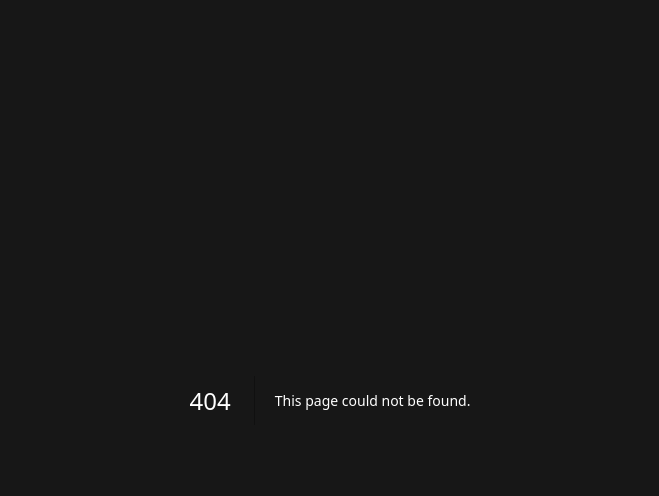
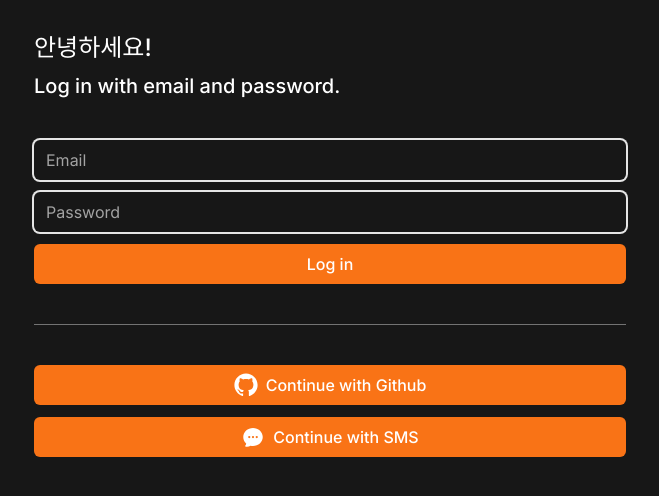
Before and after one commit to myungjinki91/nomadcoders-carrot-market, a Next.js app: page /login in a window 1280 px wide. Before the commit this address had no page. Shown: the top 496 px of the page, without its empty margins (310-969 px from the left). Built offline with nearby package versions, Linux system fonts and the light colour scheme.

Commit message:
4.3 Log in Screen

```diff
--- /dev/null
+++ b/app/login/page.tsx
@@ -0,0 +1,25 @@
+import FormButton from "@/components/form-btn";
+import FormInput from "@/components/form-input";
+import SocialLogin from "@/components/social-login";
+
+export default function LogIn() {
+  return (
+    <div className="flex flex-col gap-10 py-8 px-6">
+      <div className="flex flex-col gap-2 *:font-medium">
+        <h1 className="text-2xl">안녕하세요!</h1>
+        <h2 className="text-xl">Log in with email and password.</h2>
+      </div>
+      <form className="flex flex-col gap-3">
+        <FormInput type="email" placeholder="Email" required errors={[]} />
+        <FormInput
+          type="password"
+          placeholder="Password"
+          required
+          errors={[]}
+        />
+        <FormButton loading={false} text="Log in" />
+      </form>
+      <SocialLogin />
+    </div>
+  );
+}
--- /dev/null
+++ b/app/sms/page.tsx
@@ -0,0 +1,28 @@
+import FormButton from "@/components/form-btn";
+import FormInput from "@/components/form-input";
+
+export default function SMSLogin() {
+  return (
+    <div className="flex flex-col gap-10 py-8 px-6">
+      <div className="flex flex-col gap-2 *:font-medium">
+        <h1 className="text-2xl">SMS Log in</h1>
+        <h2 className="text-xl">Verify your phone number.</h2>
+      </div>
+      <form className="flex flex-col gap-3">
+        <FormInput
+          type="number"
+          placeholder="Phone number"
+          required
+          errors={[]}
+        />
+        <FormInput
+          type="number"
+          placeholder="Verification code"
+          required
+          errors={[]}
+        />
+        <FormButton loading={false} text="Verify" />
+      </form>
+    </div>
+  );
+}
--- /dev/null
+++ b/components/social-login.tsx
@@ -0,0 +1,38 @@
+import { ChatBubbleOvalLeftEllipsisIcon } from "@heroicons/react/24/solid";
+import Link from "next/link";
+
+export default function SocialLogin() {
+  return (
+    <>
+      <div className="w-full h-px bg-neutral-500" />
+      <div className="flex flex-col gap-3">
+        <Link
+          className="primary-btn flex h-10 items-center justify-center gap-2"
+          href="/github/start"
+        >
+          <svg
+            className="size-6"
+            viewBox="0 0 15 15"
+            fill="none"
+            xmlns="http://www.w3.org/2000/svg"
+          >
+            <path
+              d="M7.49933 0.25C3.49635 0.25 0.25 3.49593 0.25 7.50024C0.25 10.703 2.32715 13.4206 5.2081 14.3797C5.57084 14.446 5.70302 14.2222 5.70302 14.0299C5.70302 13.8576 5.69679 13.4019 5.69323 12.797C3.67661 13.235 3.25112 11.825 3.25112 11.825C2.92132 10.9874 2.44599 10.7644 2.44599 10.7644C1.78773 10.3149 2.49584 10.3238 2.49584 10.3238C3.22353 10.375 3.60629 11.0711 3.60629 11.0711C4.25298 12.1788 5.30335 11.8588 5.71638 11.6732C5.78225 11.205 5.96962 10.8854 6.17658 10.7043C4.56675 10.5209 2.87415 9.89918 2.87415 7.12104C2.87415 6.32925 3.15677 5.68257 3.62053 5.17563C3.54576 4.99226 3.29697 4.25521 3.69174 3.25691C3.69174 3.25691 4.30015 3.06196 5.68522 3.99973C6.26337 3.83906 6.8838 3.75895 7.50022 3.75583C8.1162 3.75895 8.73619 3.83906 9.31523 3.99973C10.6994 3.06196 11.3069 3.25691 11.3069 3.25691C11.7026 4.25521 11.4538 4.99226 11.3795 5.17563C11.8441 5.68257 12.1245 6.32925 12.1245 7.12104C12.1245 9.9063 10.4292 10.5192 8.81452 10.6985C9.07444 10.9224 9.30633 11.3648 9.30633 12.0413C9.30633 13.0102 9.29742 13.7922 9.29742 14.0299C9.29742 14.2239 9.42828 14.4496 9.79591 14.3788C12.6746 13.4179 14.75 10.7025 14.75 7.50024C14.75 3.49593 11.5036 0.25 7.49933 0.25Z"
+              fill="currentColor"
+              fillRule="evenodd"
+              clipRule="evenodd"
+            ></path>
+          </svg>
+          <span>Continue with Github</span>
+        </Link>
+        <Link
+          className="primary-btn flex h-10 items-center justify-center gap-2"
+          href="/sms"
+        >
+          <ChatBubbleOvalLeftEllipsisIcon className="size-6" />
+          <span>Continue with SMS</span>
+        </Link>
+      </div>
+    </>
+  );
+}
```
Also changed, not shown: 1 other file (tests, documents, lock files or other folders).
